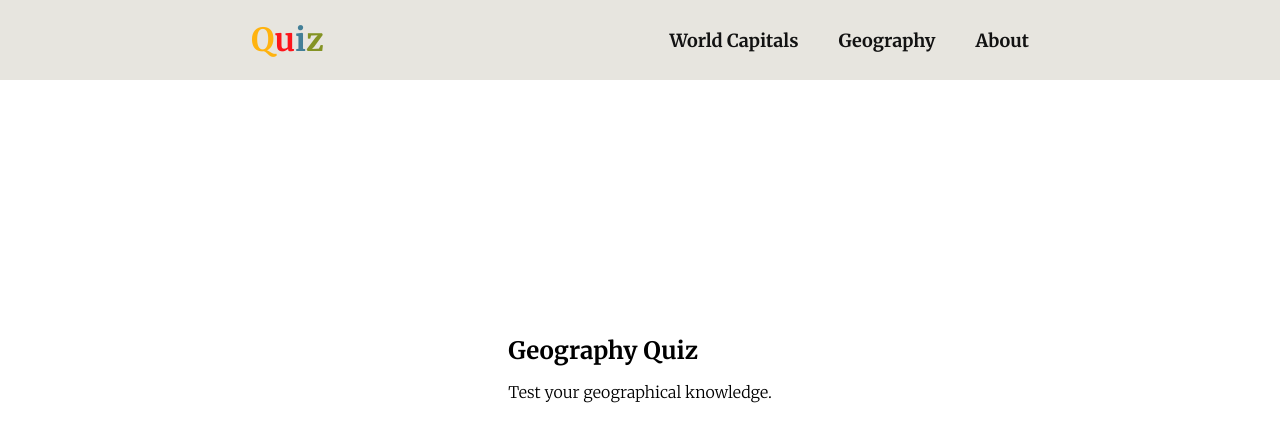
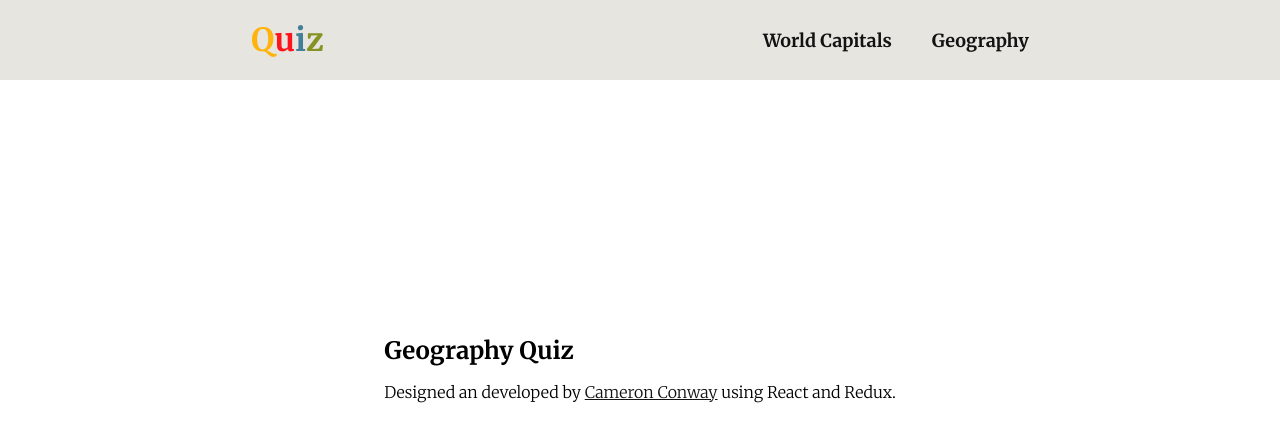
Before and after one commit to cameronteconway/quiz, a React (Create React App) app: page / in a window 1280 px wide. Shown: the top 442 px of the page. Built offline with nearby package versions, Linux system fonts and the light colour scheme.

Commit message:
remove about

```diff
--- a/src/components/App.js
+++ b/src/components/App.js
@@ -6,7 +6,6 @@ import Layout from './Layout';
 import Navigation from './Navigation';
 import Home from '../pages/Home';
 import WorldCapitals from '../pages/WorldCapitals';
-import About from '../pages/About';
 import Geography from '../pages/Geography';
 import NotFound from './NotFound';
 
@@ -21,7 +20,6 @@ const App = () => {
                     <Route exact path='/' element={<Home />} />
                     <Route path='world-capitals' element={<WorldCapitals />} />
                     <Route path='geography' element={<Geography />} />
-                    <Route path='about' element={<About />} />
                     <Route path='*' element={<NotFound />} />
                 </Routes>
             </Layout>
--- a/src/components/Navigation.js
+++ b/src/components/Navigation.js
@@ -113,15 +113,6 @@ const PrimaryNavigation = () => {
                             Geography
                         </Link>
                     </li>
-                    <li>
-                        <Link
-                            to='/about'
-                            onClick={e => navClick(e)}
-                            title='Go to about'
-                        >
-                            About
-                        </Link>
-                    </li>
                 </ul>
             </nav>
         </header>
--- a/src/pages/About.js
+++ /dev/null
@@ -1,29 +0,0 @@
-import React from 'react';
-
-import styles from '../styles/About.module.css';
-
-const About = () => {
-    return (
-        <>
-            <div className={styles.aboutContainer}>
-                <div>
-                    <span className={styles.detail}>
-                        Designed an developed by{' '}
-                        <a
-                            title={`Go to Cameron Conway's portfolio`}
-                            href='https://cameronconway.co.uk'
-                            rel='noreferrer'
-                            target='_blank'
-                            className={styles.portfolio}
-                        >
-                            Cameron Conway
-                        </a>{' '}
-                        using React and Redux.
-                    </span>
-                </div>
-            </div>
-        </>
-    );
-};
-
-export default About;
--- a/src/pages/Home.js
+++ b/src/pages/Home.js
@@ -8,7 +8,17 @@ const Home = () => {
             <div>
                 <h1>Geography Quiz</h1>
                 <span className={styles.detail}>
-                    Test your geographical knowledge.
+                    Designed an developed by{' '}
+                    <a
+                        title={`Go to Cameron Conway's portfolio`}
+                        href='https://cameronconway.co.uk'
+                        rel='noreferrer'
+                        target='_blank'
+                        className={styles.portfolio}
+                    >
+                        Cameron Conway
+                    </a>{' '}
+                    using React and Redux.
                 </span>
             </div>
         </div>
--- a/src/styles/About.module.css
+++ /dev/null
@@ -1,46 +0,0 @@
-.aboutContainer {
-    padding-bottom: 2.5rem;
-    height: 100vh;
-    display: flex;
-    justify-content: center;
-    align-items: center;
-}
-.detail {
-    display: block;
-    /* font-weight: 300; */
-    /* text-align: center; */
-}
-.portfolio {
-    color: var(--text);
-    text-decoration: none;
-    position: relative;
-    text-decoration: underline;
-}
-.portfolio::before {
-    content: '';
-    display: block;
-    height: 20px;
-    background: #ce1483;
-    opacity: 0.2;
-    position: absolute;
-    bottom: 0px;
-    left: -2px;
-    right: -2px;
-    transform: scale(0, 1);
-    transform-origin: left;
-    transition: transform ease-in-out 400ms;
-}
-.portfolio:hover::before {
-    transform: scale(1, 1);
-}
-.portfolio:hover,
-.portfolio:focus {
-    color: var(--text);
-    text-decoration: none;
-}
-
-@media (min-width: 992px) {
-    .aboutContainer {
-        padding-bottom: 5rem;
-    }
-}
--- a/src/styles/Home.module.css
+++ b/src/styles/Home.module.css
@@ -13,6 +13,35 @@
     font-weight: 300;
 }
 
+.portfolio {
+    color: var(--text);
+    text-decoration: none;
+    position: relative;
+    text-decoration: underline;
+}
+.portfolio::before {
+    content: '';
+    display: block;
+    height: 20px;
+    background: #ce1483;
+    opacity: 0.2;
+    position: absolute;
+    bottom: 0px;
+    left: -2px;
+    right: -2px;
+    transform: scale(0, 1);
+    transform-origin: left;
+    transition: transform ease-in-out 400ms;
+}
+.portfolio:hover::before {
+    transform: scale(1, 1);
+}
+.portfolio:hover,
+.portfolio:focus {
+    color: var(--text);
+    text-decoration: none;
+}
+
 @media (min-width: 992px) {
     .homeContainer {
         padding-bottom: 5rem;
```
